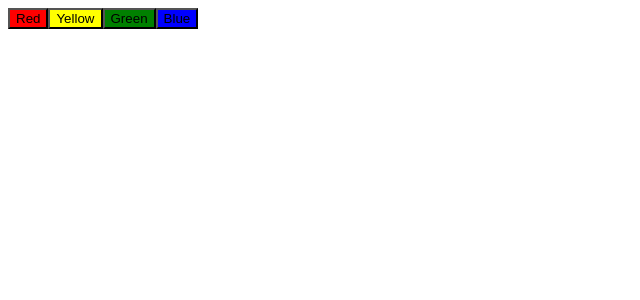
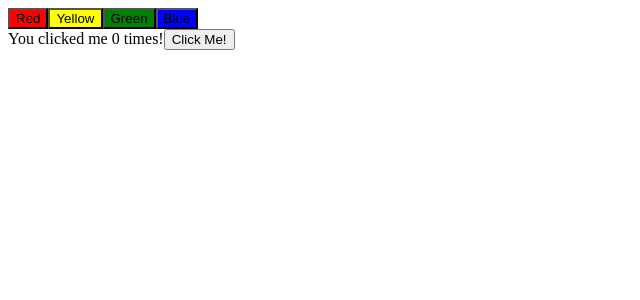
Before and after one commit to aramirezdecruz3148/react-exercises-2, a React app: page / in a window 1280 px wide. Shown: the top 300 px of the page, without its empty margins (0-640 px from the left). Built offline with nearby package versions, Linux system fonts and the light colour scheme.

Commit message:
completed the next challenge to add an incrementor

```diff
--- a/src/components/App.js
+++ b/src/components/App.js
@@ -1,10 +1,12 @@
 import React from 'react';
 import ColorPicker from './ColorPicker';
+import Incrementor from './Incrementor';
 
 export default function App() {
   return (
     <>
       <ColorPicker colors={['Red', 'Yellow', 'Green', 'Blue']}/>
+      <Incrementor />
     </>
   );
 }
--- /dev/null
+++ b/src/components/Incrementor.js
@@ -0,0 +1,24 @@
+import React, { Component } from 'react';
+
+export default class Incrementor extends Component {
+  state = {
+    count: 0
+  }
+
+  incrementCount = () => {
+    this.setState(state => {
+      return {
+        count: state.count + 1
+      };
+    });
+  }
+
+  render() {
+    return (
+      <>
+        <span>You clicked me {this.state.count} times!</span>
+        <button onClick={this.incrementCount}>Click Me!</button>
+      </>
+    );
+  }
+}
```
